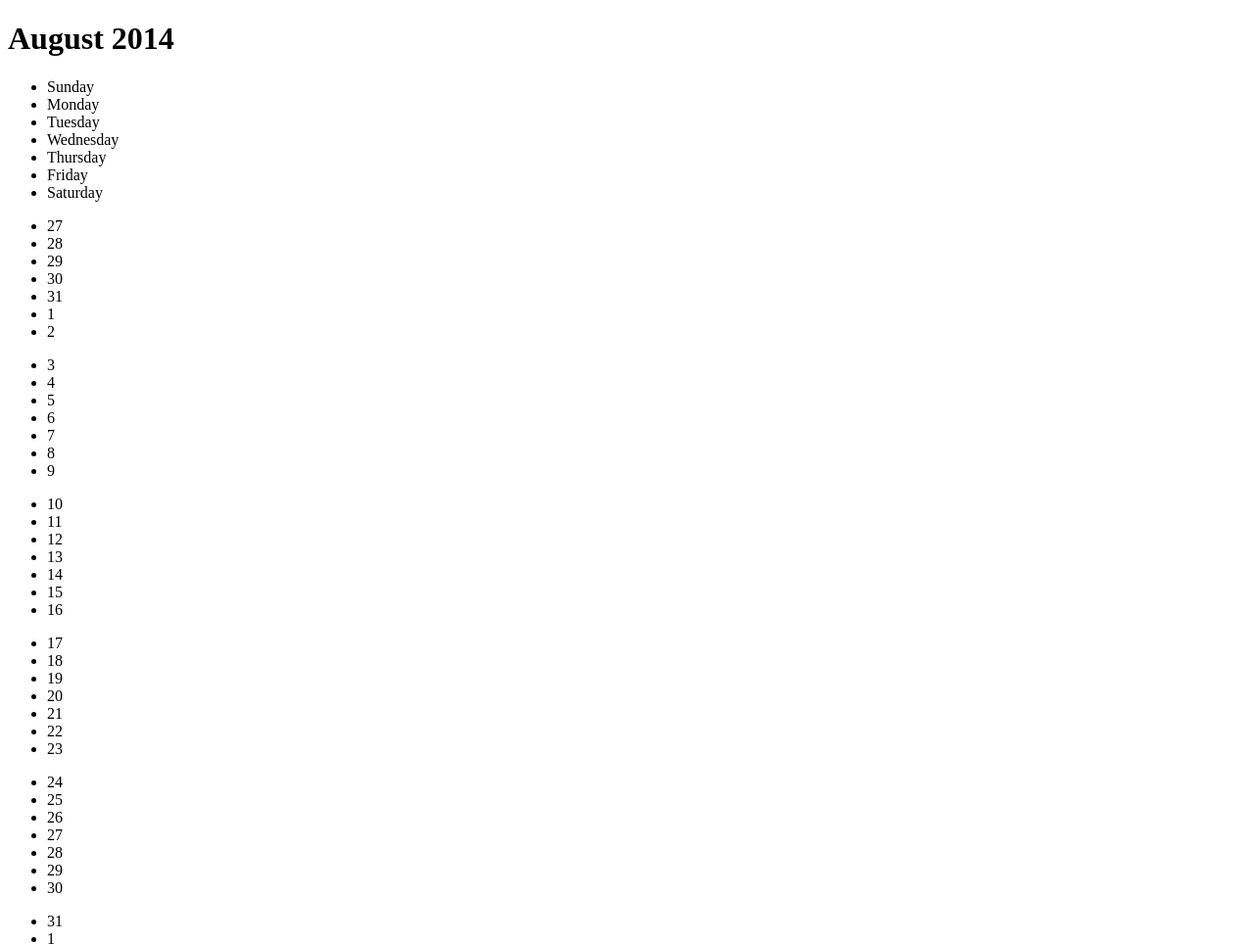
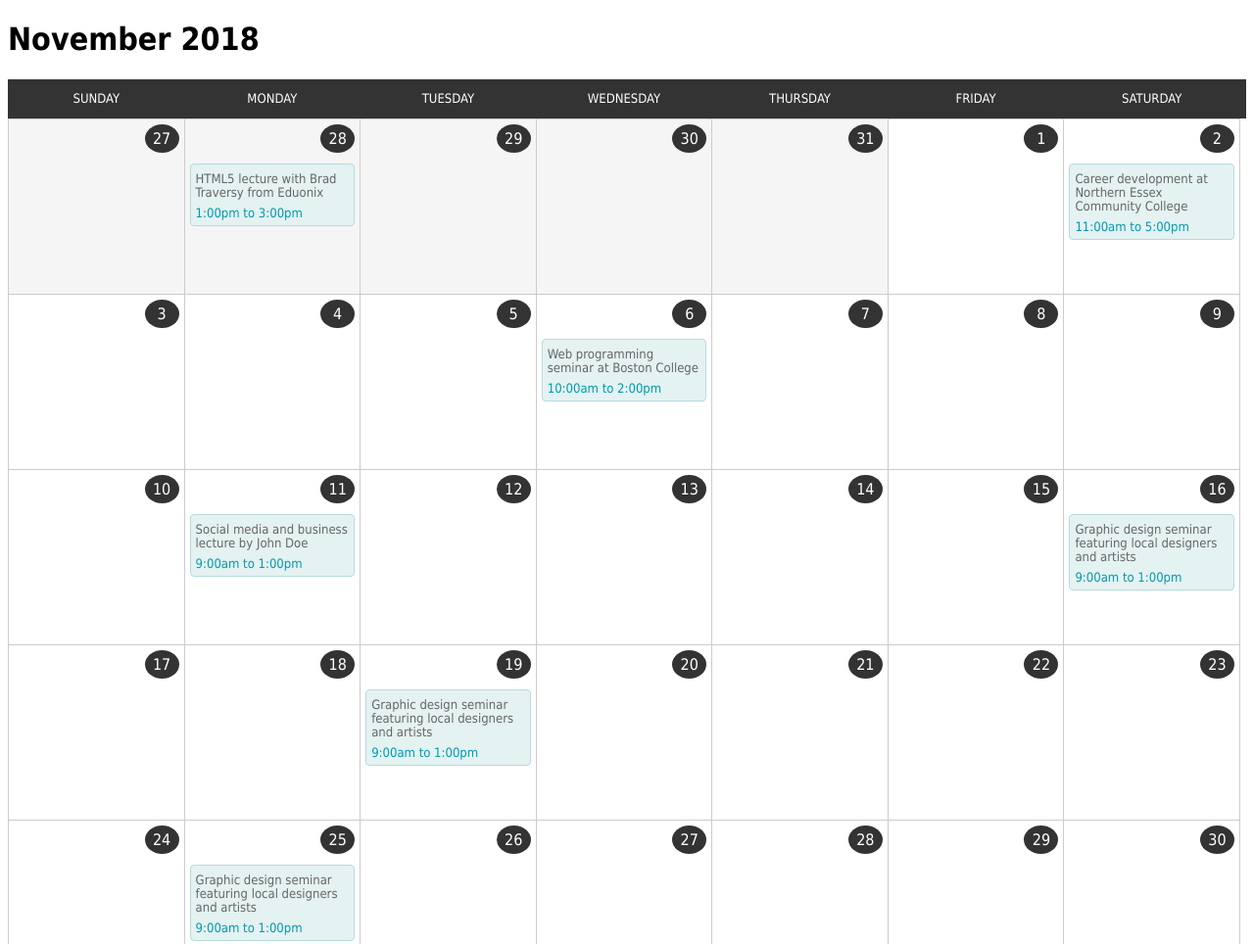
Before and after one commit to alexsjcho/responsive-calendar, a plain HTML site: page index.html in a window 1280 px wide. Shown: the top 964 px of the page at 98% size. Drawn offline with Linux system fonts and the light colour scheme.

Commit message:
finished practice project

```diff
--- a/css/style.css
+++ b/css/style.css
@@ -0,0 +1,128 @@
+body{
+	font-family:Tahoma;
+}
+
+#calendar{
+	width:100%;
+}
+
+#calendar a{
+	color:#666;
+	text-decoration:none;
+}
+
+#calendar ul{
+	list-style:none;
+	padding:0;
+	margin:0;
+	clear:both;
+	width:100%;
+}
+
+#calendar li{
+	display:block;
+	float:left;
+	width:14.2857142857%;
+	padding:5px;
+	box-sizing:border-box;
+	border:1px solid #ccc;
+	margin-right:-1px;
+	margin-bottom:-1px;
+}
+
+#calendar ul.weekdays{
+	height:40px;
+	background:#333;
+}
+
+#calendar ul.weekdays li{
+	text-align:center;
+	text-transform:uppercase;
+	line-height:20px;
+	border:none !important;
+	padding:10px 6px;
+	color:#fff;
+	font-size:13px;
+}
+
+#calendar .days li{
+	height:180px;
+}
+
+#calendar .days li:hover{
+	background:#eee;
+}
+
+#calendar .date{
+	text-align:center;
+	margin-bottom:5px;
+	padding:5px;
+	background:#333;
+	color:#fff;
+	width:25px;
+	border-radius:50%;
+	float:right;
+}
+
+#calendar .event{
+	clear:both;
+	display:block;
+	font-size:13px;
+	border-radius:4px;
+	padding:5px;
+	margin-top:40px;
+	margin-bottom:5px;
+	color:#666;
+	line-height:14px;
+	background:#e4f2f2;
+	border:1px solid #b5dbdc;
+	color:#009aaf;
+	text-decoration:none;
+}
+
+#calendar .event-desc{
+	color:#666;
+	margin:3px 0 7px 0;
+	text-decoration:none;
+}
+
+#calendar .other-month{
+	background:#f5f5f5;
+	color:#666;
+}
+
+@media(max-width:768px){
+	#calendar .weekdays,#calendar .other-month{
+		display:none;
+	}
+
+	#calendar li{
+		height:auto !important;
+		border:1px solid #ededed;
+		width:100%;
+		padding:10px;
+		margin-bottom:-1px;
+	}
+
+	#calendar .date{
+		float:none;
+	}
+}
+
+@media(max-width:768px){
+	#calendar .weekdays,#calendar .other-month{
+		display:none;
+	}
+
+	#calendar li{
+		height:auto !important;
+		border:1px solid #ededed;
+		width:100%;
+		padding:10px;
+		margin-bottom:-1px;
+	}
+
+	#calendar .date{
+		float:none;
+	}
+}
--- a/index.html
+++ b/index.html
@@ -7,14 +7,14 @@ git push -u origin master
 
 <!DOCTYPE html>
 <head>
-	<title>August 2014</title>
+	<title>November 2018</title>
 	<meta name="viewport" content="width=device-width, initial-scale=1">
 	<link rel="stylesheet" href="css/style.css" type="text/css">
 </head>
 <body>
 	<div id="calendar-wrap">
 		<header>
-			<h1>August 2014</h1>
+			<h1>November 2018</h1>
 		</header>
 		<div id="calendar">
 			<ul class="weekdays">
@@ -32,6 +32,14 @@ git push -u origin master
 				</li>
 				<li class="day other-month">
 					<div class="date">28</div>
+					<div class="event">
+						<div class="event-desc">
+							HTML5 lecture with Brad Traversy from Eduonix
+						</div>
+						<div class="event-time">
+							1:00pm to 3:00pm
+						</div>
+					</div>
 				</li>
 				<li class="day other-month">
 					<div class="date">29</div>
@@ -47,6 +55,14 @@ git push -u origin master
 				</li>
 				<li class="day">
 					<div class="date">2</div>
+					<div class="event">
+						<div class="event-desc">
+							Career development at Northern Essex Community College
+						</div>
+						<div class="event-time">
+							11:00am to 5:00pm
+						</div>
+					</div>
 				</li>
 			</ul>
 
@@ -62,9 +78,18 @@ git push -u origin master
 				</li>
 				<li class="day">
 					<div class="date">6</div>
+					<div class="event">
+						<div class="event-desc">
+							Web programming seminar at Boston College
+						</div>
+						<div class="event-time">
+							10:00am to 2:00pm
+						</div>
+					</div>
 				</li>
 				<li class="day">
 					<div class="date">7</div>
+
 				</li>
 				<li class="day">
 					<div class="date">8</div>
@@ -80,6 +105,15 @@ git push -u origin master
 				</li>
 				<li class="day">
 					<div class="date">11</div>
+					<div class="event">
+						<div class="event-desc">
+							Social media and business lecture by John Doe
+						</div>
+						<div class="event-time">
+							9:00am to 1:00pm
+						</div>
+					</div>
+
 				</li>
 				<li class="day">
 					<div class="date">12</div>
@@ -95,6 +129,14 @@ git push -u origin master
 				</li>
 				<li class="day">
 					<div class="date">16</div>
+					<div class="event">
+						<div class="event-desc">
+							Graphic design seminar featuring local designers and artists
+						</div>
+						<div class="event-time">
+							9:00am to 1:00pm
+						</div>
+					</div>
 				</li>
 			</ul>
 
@@ -107,6 +149,14 @@ git push -u origin master
 				</li>
 				<li class="day">
 					<div class="date">19</div>
+					<div class="event">
+						<div class="event-desc">
+							Graphic design seminar featuring local designers and artists
+						</div>
+						<div class="event-time">
+							9:00am to 1:00pm
+						</div>
+					</div>
 				</li>
 				<li class="day">
 					<div class="date">20</div>
@@ -127,6 +177,14 @@ git push -u origin master
 				</li>
 				<li class="day">
 					<div class="date">25</div>
+					<div class="event">
+						<div class="event-desc">
+							Graphic design seminar featuring local designers and artists
+						</div>
+						<div class="event-time">
+							9:00am to 1:00pm
+						</div>
+					</div>
 				</li>
 				<li class="day">
 					<div class="date">26</div>
@@ -153,6 +211,14 @@ git push -u origin master
 				</li>
 				<li class="day other-month">
 					<div class="date">2</div>
+					<div class="event">
+						<div class="event-desc">
+							Graphic design seminar featuring local designers and artists
+						</div>
+						<div class="event-time">
+							9:00am to 1:00pm
+						</div>
+					</div>
 				</li>
 				<li class="day other-month">
 					<div class="date">3</div>
```
Also changed, not shown: 1 other file.
